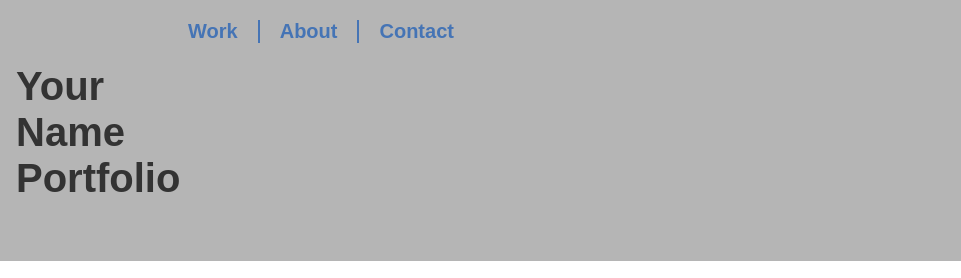
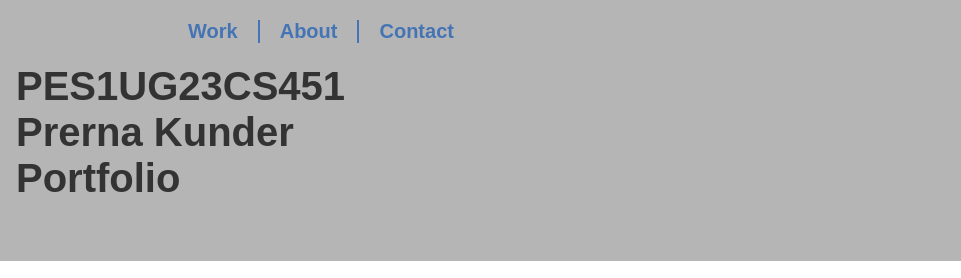
Before and after one commit to Prerna2415/Portfolio, a plain HTML site: page portfolio-template/index.html in a window 1280 px wide. Shown: the top 278 px of the page, 319-1280 px from the left. Drawn offline with nearby package versions, Linux system fonts and the light colour scheme.

Commit message:
Update title and header with name 'Prerna Kunder'

```diff
--- a/portfolio-template/index.html
+++ b/portfolio-template/index.html
@@ -4,7 +4,7 @@
 	<meta charset="UTF-8">
 
 	<!--/ /---- Put your name in the title of the page ----/ /-->
-	<title>Put Your Name Here</title>
+	<title>PRERNA KUNDER</title>
 
 	<!--/ /-------- Normalize CSS --------/ /-->
 	<link href="https://cdnjs.cloudflare.com/ajax/libs/normalize/8.0.1/normalize.min.css" rel="stylesheet">
@@ -38,7 +38,7 @@
         <div class="wrapper">
 
 			<div class="logo-container">
-				<h1>Your<br>Name<br>Portfolio</h1>
+				<h1>PES1UG23CS451<br>Prerna Kunder<br>Portfolio</h1>
 
 				<!-- ------------------------------------------------------
 				Note that the image of the logo is linked to the home page.
```
